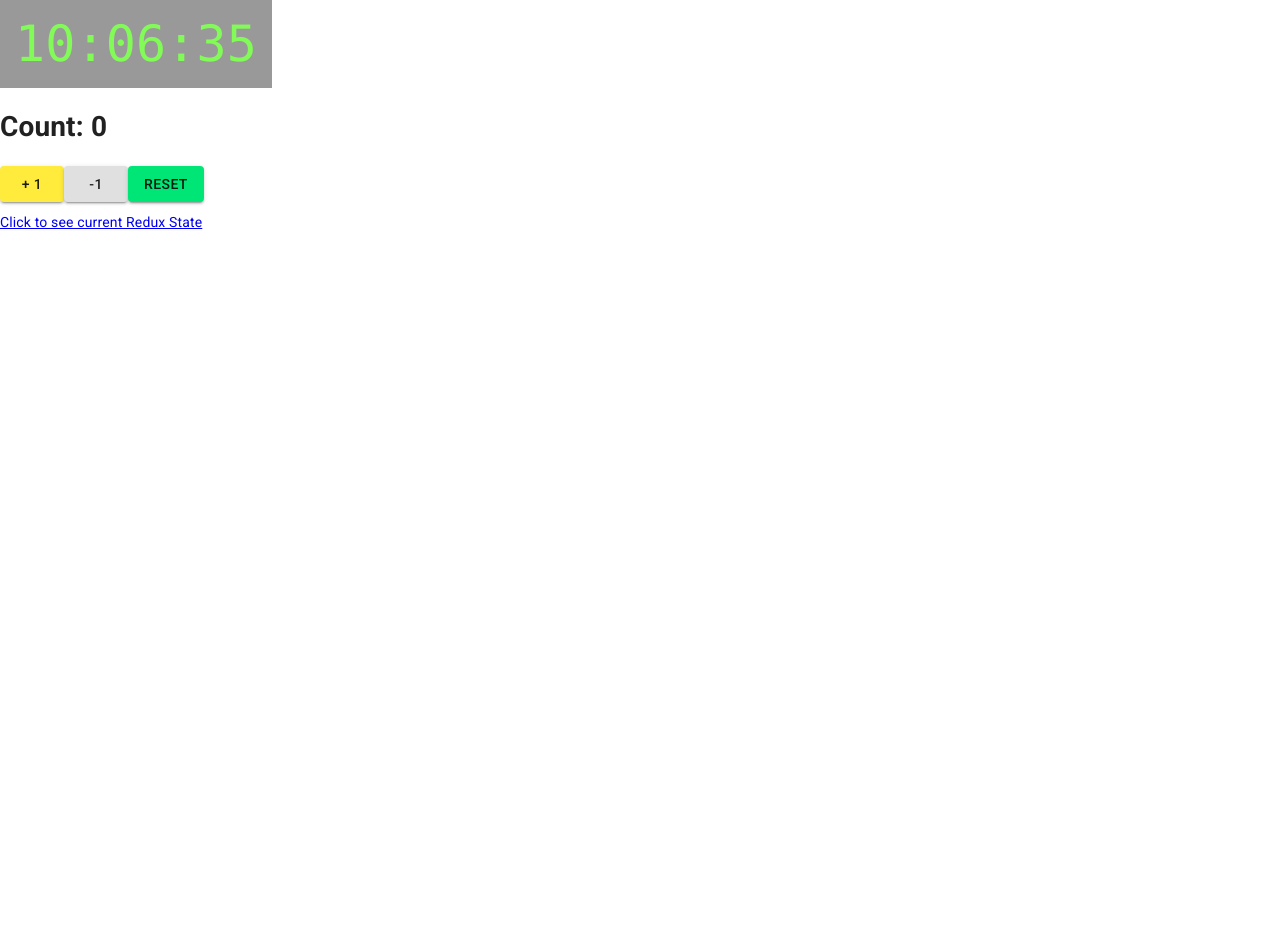
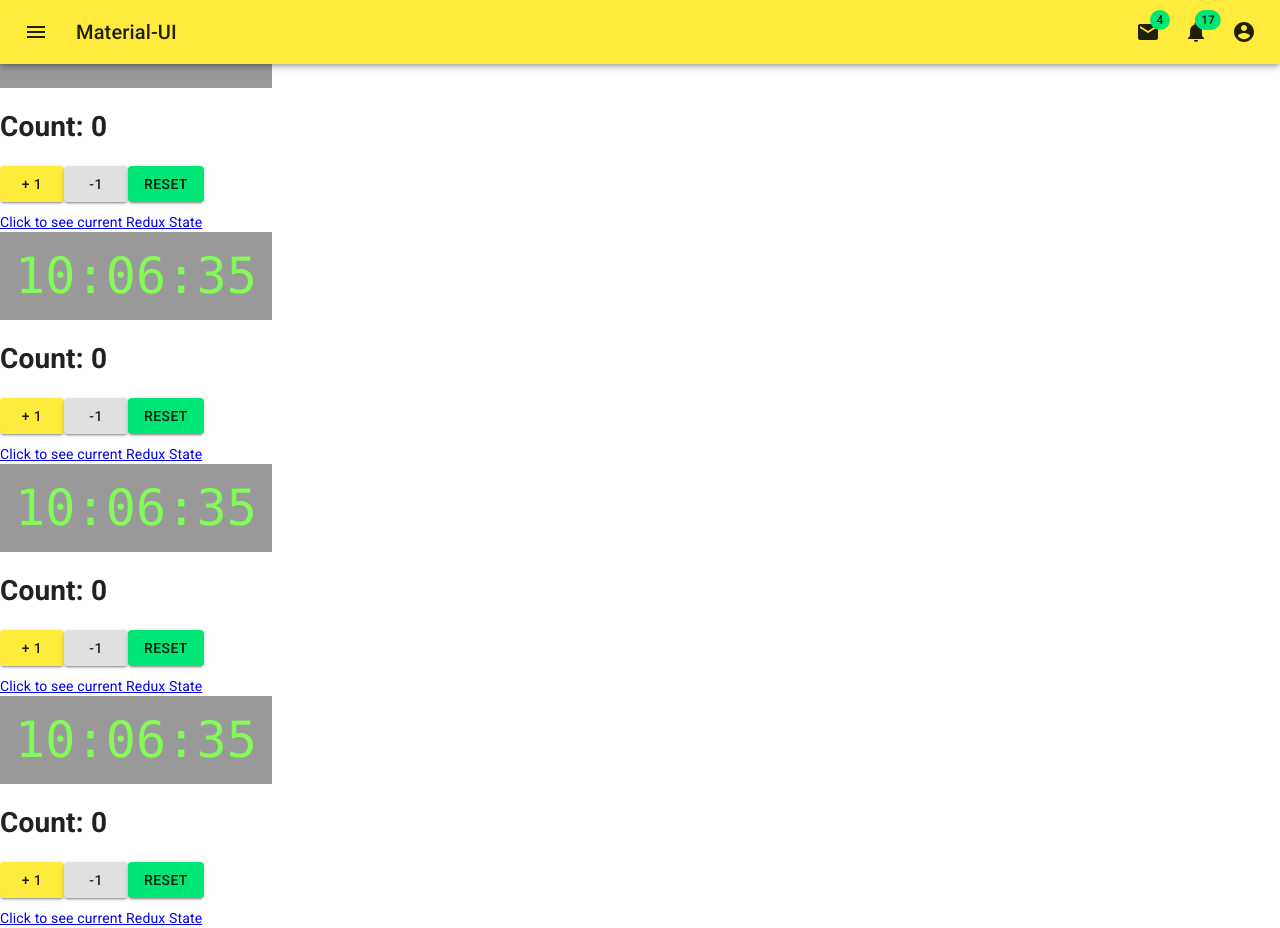
Before and after one commit to thanhtrungvo8401/Portal, a Next.js app: page / in a window 1280 px wide. Before the commit the page ends 800 px from the top, so only its background shows below. Built offline with nearby package versions, Linux system fonts and the light colour scheme.

Commit message:
01 -- create nav-bar file-structure

```diff
--- a/components/Layouts/Navbar.js
+++ b/components/Layouts/Navbar.js
@@ -1,34 +1,125 @@
 import {
   AppBar,
-  Slide,
+  Badge,
+  IconButton,
   Toolbar,
   Typography,
-  useScrollTrigger,
 } from "@material-ui/core";
-import PropTypes from "prop-types";
-function HideOnScroll(props) {
-  const { children } = props;
-  const trigger = useScrollTrigger();
-  return (
-    <Slide appear={false} direction={"down"} in={!trigger}>
-      {children}
-    </Slide>
-  );
-}
+import MenuIcon from "@material-ui/icons/Menu";
+import MailIcon from "@material-ui/icons/Mail";
+import MoreIcon from "@material-ui/icons/MoreVert";
+import NotificationsIcon from "@material-ui/icons/Notifications";
+import { useState } from "react";
+import { AccountCircle } from "@material-ui/icons";
+import {
+  useStyles,
+  HideOnScroll,
+  renderMenuF,
+  renderMobileMenuF,
+} from "./NavbarHelper";
+function Navbar(props) {
+  const classes = useStyles();
+  const [anchorEl, setAnchorEl] = useState(null);
+  const [mobileMoreAnchorEl, setMobileMoreAnchorEl] = useState(null);
 
-HideOnScroll.propTypes = {
-  children: PropTypes.element.isRequired,
+  const isMenuOpen = Boolean(anchorEl);
+  const isMobileMenuOpen = Boolean(mobileMoreAnchorEl);
+
+  const handleProfileMenuOpen = (event) => {
+    setAnchorEl(event.currentTarget);
   };
 
-function Navbar(props) {
+  const handleMobileMenuClose = () => {
+    setMobileMoreAnchorEl(null);
+  };
+
+  const handleMenuClose = () => {
+    setAnchorEl(null);
+    handleMobileMenuClose();
+  };
+
+  const handleMobileMenuOpen = (event) => {
+    setMobileMoreAnchorEl(event.currentTarget);
+  };
+
+  const menuId = "primary-search-account-menu";
+  const renderMenu = renderMenuF({
+    anchorEl,
+    isMenuOpen,
+    handleMenuClose,
+    menuId,
+  });
+
+  const mobileMenuId = "primary-search-account-menu-mobile";
+  const renderMobileMenu = renderMobileMenuF({
+    mobileMoreAnchorEl,
+    mobileMenuId,
+    isMobileMenuOpen,
+    handleMobileMenuOpen,
+    handleMobileMenuClose,
+  });
+
   return (
+    <React.Fragment>
       <HideOnScroll {...props}>
         <AppBar>
           <Toolbar>
-          <Typography variant="h6">Scroll to Hide App Bar</Typography>
+            <IconButton
+              edge="start"
+              className={classes.menuButton}
+              color={"inherit"}
+              variant="h6"
+            >
+              <MenuIcon />
+            </IconButton>
+
+            <Typography className={classes.title} variant="h6" noWrap>
+              Material-UI
+            </Typography>
+
+            <div className={classes.grow} />
+            <div className={classes.sectionDesktop}>
+              <IconButton aria-label="show 4 new mails" color="inherit">
+                <Badge badgeContent={4} color="secondary">
+                  <MailIcon />
+                </Badge>
+              </IconButton>
+              <IconButton
+                aria-label="show 17 new notifications"
+                color="inherit"
+              >
+                <Badge badgeContent={17} color="secondary">
+                  <NotificationsIcon />
+                </Badge>
+              </IconButton>
+              <IconButton
+                edge="end"
+                aria-label="account of current user"
+                aria-controls={menuId}
+                aria-haspopup="true"
+                onClick={handleProfileMenuOpen}
+                color="inherit"
+              >
+                <AccountCircle />
+              </IconButton>
+            </div>
+            <div className={classes.sectionMobile}>
+              <IconButton
+                aria-label="show more"
+                aria-controls={mobileMenuId}
+                aria-haspopup="true"
+                onClick={handleMobileMenuOpen}
+                color="inherit"
+              >
+                <MoreIcon />
+              </IconButton>
+            </div>
           </Toolbar>
         </AppBar>
       </HideOnScroll>
+      {renderMobileMenu}
+      {renderMenu}
+    </React.Fragment>
   );
 }
 
--- /dev/null
+++ b/components/Layouts/NavbarHelper.js
@@ -0,0 +1,152 @@
+import {
+  Badge,
+  IconButton,
+  Menu,
+  MenuItem,
+  Slide,
+  useScrollTrigger,
+} from "@material-ui/core";
+import MailIcon from "@material-ui/icons/Mail";
+import NotificationsIcon from "@material-ui/icons/Notifications";
+
+import { makeStyles, fade } from "@material-ui/core/styles";
+import PropTypes from "prop-types";
+import { AccountCircle } from "@material-ui/icons";
+
+export const useStyles = makeStyles((theme) => {
+  return {
+    grow: {
+      flexGrow: 1,
+    },
+    menuButton: {
+      marginRight: theme.spacing(2),
+    },
+    title: {
+      display: "none",
+      [theme.breakpoints.up("sm")]: {
+        display: "block",
+      },
+    },
+    search: {
+      position: "relative",
+      borderRadius: theme.shape.borderRadius,
+      backgroundColor: fade(theme.palette.common.white, 0.15),
+      "&:hover": {
+        backgroundColor: fade(theme.palette.common.white, 0.25),
+      },
+      marginRight: theme.spacing(2),
+      marginLeft: 0,
+      width: "100%",
+      [theme.breakpoints.up("sm")]: {
+        marginLeft: theme.spacing(3),
+        width: "auto",
+      },
+    },
+    searchIcon: {
+      padding: theme.spacing(0, 2),
+      height: "100%",
+      position: "absolute",
+      pointerEvents: "none",
+      display: "flex",
+      alignItems: "center",
+      justifyContent: "center",
+    },
+    inputRoot: {
+      color: "inherit",
+    },
+    inputInput: {
+      padding: theme.spacing(1, 1, 1, 0),
+      // vertical padding + font size from searchIcon
+      paddingLeft: `calc(1em + ${theme.spacing(4)}px)`,
+      transition: theme.transitions.create("width"),
+      width: "100%",
+      [theme.breakpoints.up("md")]: {
+        width: "20ch",
+      },
+    },
+    sectionDesktop: {
+      display: "none",
+      [theme.breakpoints.up("md")]: {
+        display: "flex",
+      },
+    },
+    sectionMobile: {
+      display: "flex",
+      [theme.breakpoints.up("md")]: {
+        display: "none",
+      },
+    },
+  };
+});
+
+export function HideOnScroll(props) {
+  const { children } = props;
+  const trigger = useScrollTrigger();
+  return (
+    <Slide appear={false} direction={"down"} in={!trigger}>
+      {children}
+    </Slide>
+  );
+}
+HideOnScroll.propTypes = {
+  children: PropTypes.element.isRequired,
+};
+
+export const renderMenuF = (props) => {
+  return (
+    <Menu
+      anchorEl={props.anchorEl}
+      anchorOrigin={{ vertical: "top", horizontal: "right" }}
+      id={props.menuId}
+      keepMounted
+      transformOrigin={{ vertical: "top", horizontal: "right" }}
+      open={props.isMenuOpen}
+      onClose={props.handleMenuClose}
+    >
+      <MenuItem onClick={props.handleMenuClose}>Profile</MenuItem>
+      <MenuItem onClick={props.handleMenuClose}>My account</MenuItem>
+    </Menu>
+  );
+};
+
+export const renderMobileMenuF = (props) => {
+  return (
+    <Menu
+      anchorEl={props.mobileMoreAnchorEl}
+      anchorOrigin={{ vertical: "top", horizontal: "right" }}
+      id={props.mobileMenuId}
+      keepMounted
+      transformOrigin={{ vertical: "top", horizontal: "right" }}
+      open={props.isMobileMenuOpen}
+      onClose={props.handleMobileMenuClose}
+    >
+      <MenuItem>
+        <IconButton aria-label="show 4 new mails" color="inherit">
+          <Badge badgeContent={4} color="secondary">
+            <MailIcon />
+          </Badge>
+        </IconButton>
+        <p>Messages</p>
+      </MenuItem>
+      <MenuItem>
+        <IconButton aria-label="show 11 new notifications" color="inherit">
+          <Badge badgeContent={11} color="secondary">
+            <NotificationsIcon />
+          </Badge>
+        </IconButton>
+        <p>Notifications</p>
+      </MenuItem>
+      <MenuItem onClick={props.handleProfileMenuOpen}>
+        <IconButton
+          aria-label="account of current user"
+          aria-controls="primary-search-account-menu"
+          aria-haspopup="true"
+          color="inherit"
+        >
+          <AccountCircle />
+        </IconButton>
+        <p>Profile</p>
+      </MenuItem>
+    </Menu>
+  );
+};
--- a/package.json
+++ b/package.json
@@ -8,6 +8,7 @@
   },
   "dependencies": {
     "@material-ui/core": "^4.11.2",
+    "@material-ui/icons": "^4.11.2",
     "next": "latest",
     "react": "^16.9.0",
     "react-dom": "^16.9.0",
--- a/pages/index.js
+++ b/pages/index.js
@@ -3,6 +3,7 @@
 import Link from "next/link";
 import { startClock } from "../redux/actions/actions";
 import Examples from "../components/examples";
+import Navbar from "../components/Layouts/Navbar";
 
 const Index = () => {
   const dispatch = useDispatch();
@@ -12,6 +13,19 @@
 
   return (
     <>
+      <Navbar />
+      <Examples />
+      <Link href="/show-redux-state">
+        <a>Click to see current Redux State</a>
+      </Link>
+      <Examples />
+      <Link href="/show-redux-state">
+        <a>Click to see current Redux State</a>
+      </Link>
+      <Examples />
+      <Link href="/show-redux-state">
+        <a>Click to see current Redux State</a>
+      </Link>
       <Examples />
       <Link href="/show-redux-state">
         <a>Click to see current Redux State</a>
```
Also changed, not shown: 1 other file (tests, documents, lock files or other folders). Lines whose indentation alone changed are shown as unchanged.
